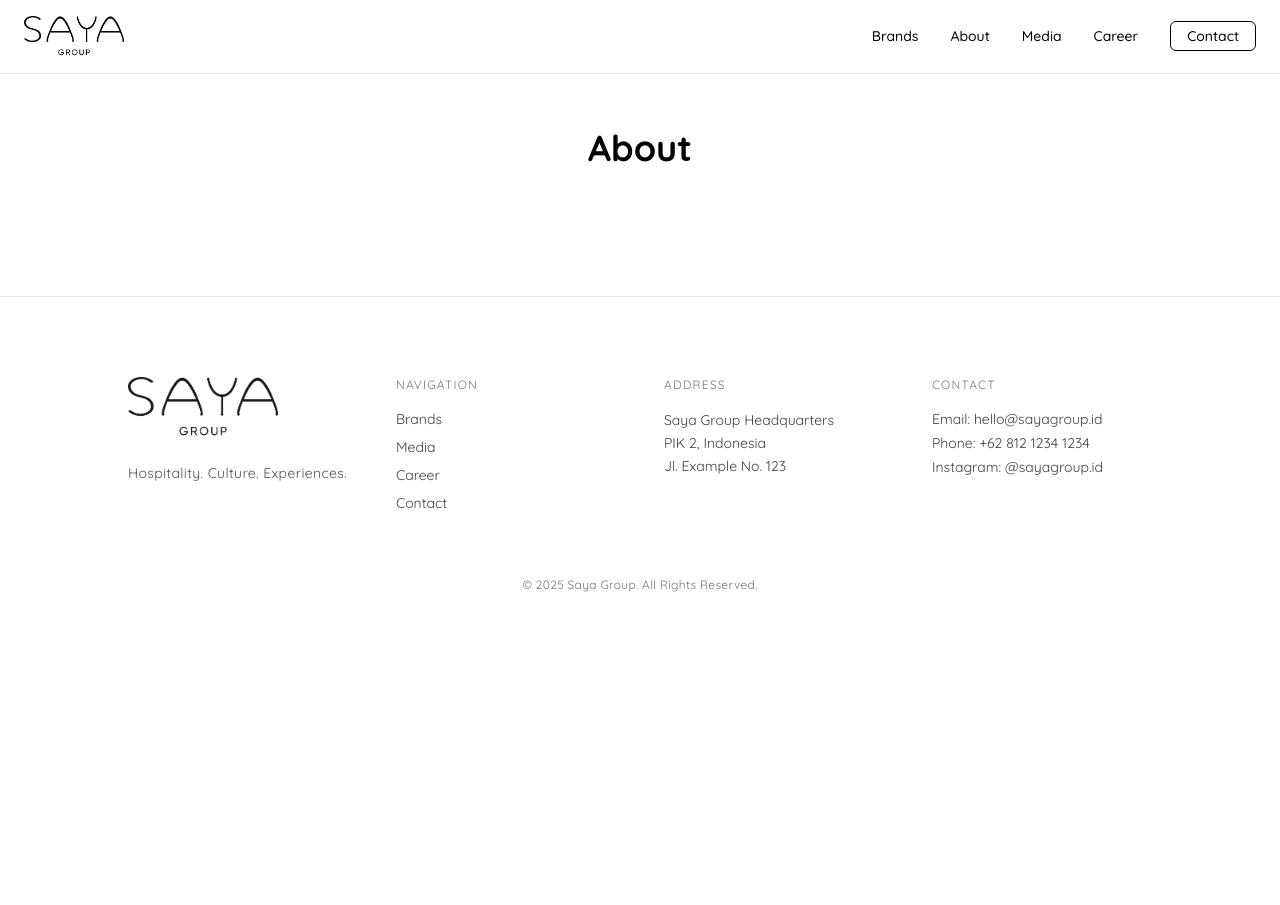
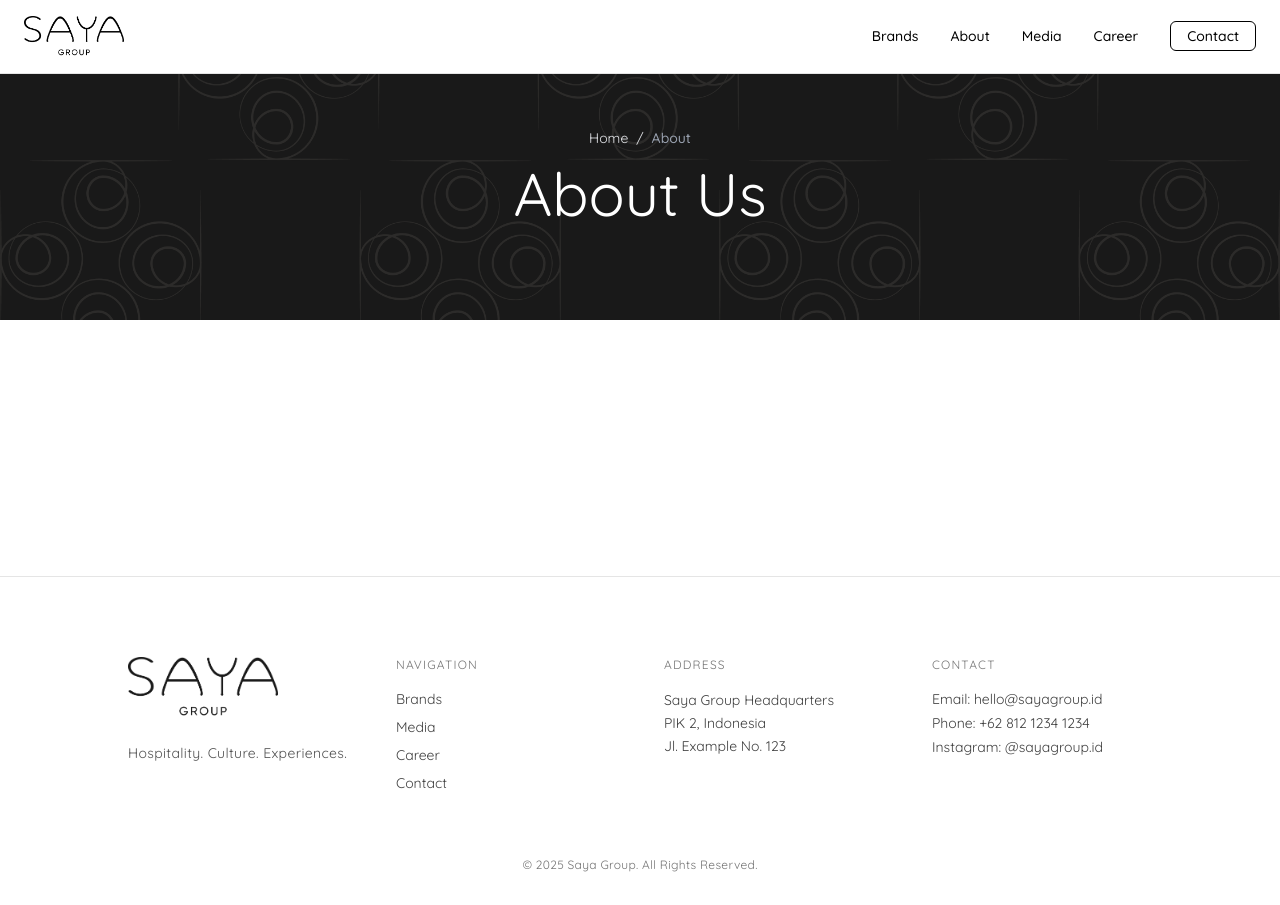
Before and after one commit to devsayagroup/sayagroup, a Next.js app: page /about in a window 1280 px wide. Before the commit the page ends 800 px from the top, so only its background shows below. Built offline with nearby package versions, Linux system fonts and the light colour scheme.

Commit message:
add headline

```diff
--- a/app/about/page.tsx
+++ b/app/about/page.tsx
@@ -1,7 +1,17 @@
+import Headline from "@/components/ui/Headline";
+
 export default function AboutPage() {
   return (
-      <div className="flex justify-center py-32">
-      <h1 className="text-4xl font-bold">About</h1>
-    </div>
+    <>
+        <Headline
+            title="About Us"
+            breadcrumbs={[
+            { label: "Home", href: "/" },
+            { label: "About" },
+            ]}
+        />
+        <div className="flex justify-center py-32">
+        </div>
+    </>
   );
 }
--- a/app/brands/page.tsx
+++ b/app/brands/page.tsx
@@ -1,14 +1,21 @@
 // app/brands/page.tsx (server)
 import Link from "next/link";
 import { brands } from "@/lib/data-brands";
+import Headline from "@/components/ui/Headline";
 
 export default function BrandsPage() {
 
   return (
-    <main className="max-w-7xl mx-auto px-6 py-32">
-      <h1 className="text-3xl md:text-4xl font-semibold mb-8">Our Brands</h1>
+    <main className="">
+      <Headline
+        title="Our Brands"
+        breadcrumbs={[
+        { label: "Home", href: "/" },
+        { label: "Brands" },
+        ]}
+      />
 
-      <div className="grid grid-cols-1 md:grid-cols-2 gap-10">
+      <div className="px-6 md:px-32 py-22 grid grid-cols-1 md:grid-cols-2 gap-10">
         {brands.map((brand) => (
           <Link
             key={brand.id}
--- /dev/null
+++ b/components/ui/Headline.tsx
@@ -0,0 +1,56 @@
+import Link from "next/link";
+
+interface HeadlineProps {
+  title: string;
+  subtitle?: string;
+  breadcrumbs: { label: string; href?: string }[];
+  pattern?: string;
+}
+
+export default function Headline({
+  title,
+  subtitle,
+  breadcrumbs,
+  pattern = "/pattern-sayagroup.png",
+}: HeadlineProps) {
+  return (
+    <div className="relative w-full overflow-hidden">
+      {/* Background Pattern */}
+
+
+      {/* Dark Overlay */}
+      <div className="absolute inset-0 bg-black/90" />
+        <div
+            className="absolute inset-0 opacity-10 bg-center bg-cover"
+            style={{ backgroundImage: `url(${pattern})` }}
+        />
+
+      {/* Content */}
+      <div className="relative flex flex-col items-center text-center py-22 px-4 max-w-4xl mx-auto text-white">
+        {/* Breadcrumbs */}
+        <div className="mt-10 mb-4 flex items-center gap-2 text-sm text-gray-200">
+          {breadcrumbs.map((item, i) => (
+            <span key={i} className="flex items-center gap-2">
+              {item.href ? (
+                <Link href={item.href} className="hover:text-white transition">
+                  {item.label}
+                </Link>
+              ) : (
+                <span className="text-gray-400 font-medium">{item.label}</span>
+              )}
+              {i < breadcrumbs.length - 1 && <span>/</span>}
+            </span>
+          ))}
+        </div>
+
+        {/* Title */}
+        <h1 className="text-4xl sm:text-6xl font-reguler mb-2">{title}</h1>
+
+        {/* Subtitle */}
+        {subtitle && (
+          <p className="text-lg sm:text-lg text-gray-200 mt-1">{subtitle}</p>
+        )}
+      </div>
+    </div>
+  );
+}
```
Also changed, not shown: public/pattern-sayagroup.png (added).
